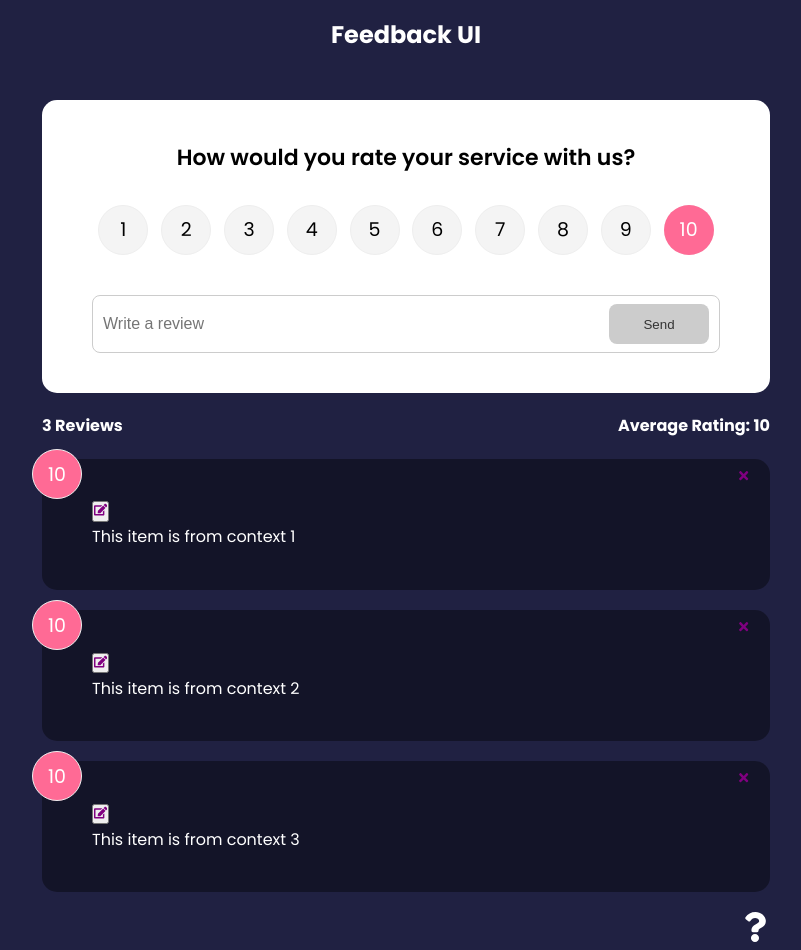
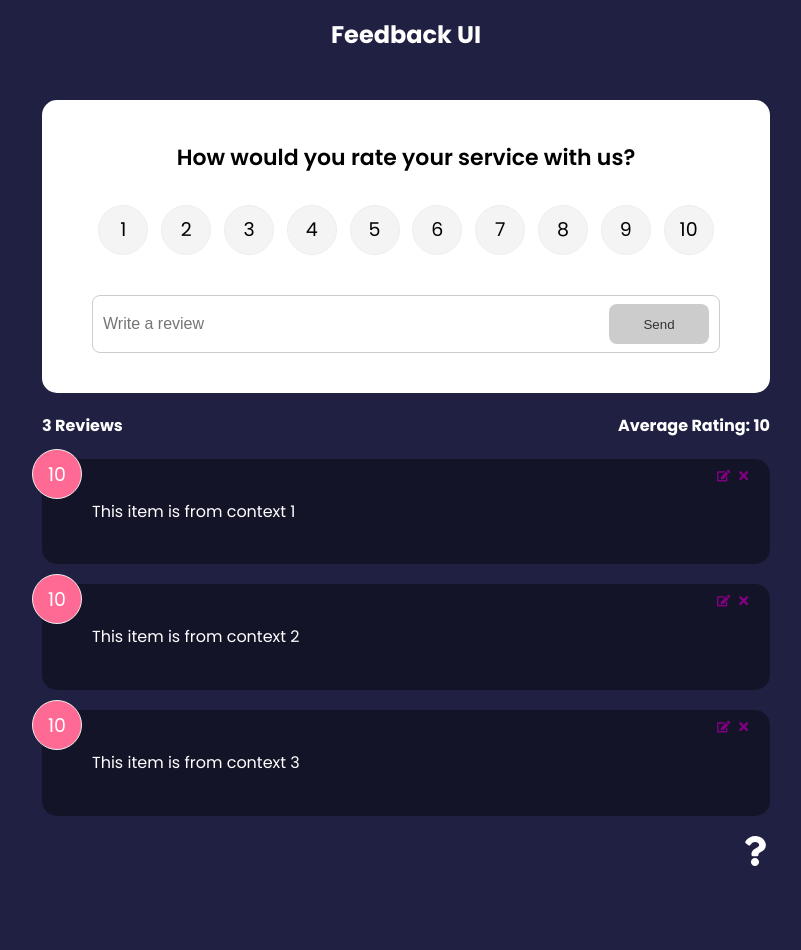
Before and after one commit to ediaz13/my-feedback-app, a React (Create React App) app: page / in a window 1280 px wide. Shown: the whole page, without its empty margins (234-1035 px from the left). After the commit the page ends 873 px from the top, so only its background shows below. Built offline with nearby package versions, Linux system fonts and the light colour scheme.

Commit message:
34. Side Effects With useEffect

```diff
--- a/src/components/FeedbackForm.jsx
+++ b/src/components/FeedbackForm.jsx
@@ -1,4 +1,4 @@
-import { useState, useContext } from 'react'
+import { useState, useContext, useEffect } from 'react'
 import React from 'react'
 import Card from './shared/Card'
 import Button from './shared/Button';
@@ -6,11 +6,21 @@
 import FeedbackContext from '../context/FeedbackContext';
 
 function FeedbackForm() {
-    const {addFeedback} = useContext(FeedbackContext)
     const [text, setText] = useState('');
     const [rating, setRating] = useState(10);
     const [btnDisabled, setBtnDisabled] = useState(true);
     const [message, setMessage] = useState('');
+
+    const {addFeedback, feedbackEdit} = useContext(FeedbackContext)
+
+    useEffect(() => {
+        console.log('Hello')
+        if (feedbackEdit.edit === true) {
+            setBtnDisabled(false)
+            setText(feedbackEdit.item.text)
+            setRating(feedbackEdit.item.rating)
+        }
+    }, [feedbackEdit])
 
     const handleTextChange = (e) => {
         if (text === '') {
--- a/src/components/FeedbackItem.jsx
+++ b/src/components/FeedbackItem.jsx
@@ -15,7 +15,7 @@
         <FaTimes color='purple'/>
       </button>
       <button onClick={() => editFeedback(item)}
-      className="edi">
+      className="edit">
         <FaEdit color='purple'/>
       </button>
 
--- a/src/components/FeedbackStats.jsx
+++ b/src/components/FeedbackStats.jsx
@@ -21,8 +21,4 @@
   )
 }
 
-FeedbackStats.propTypes = {
-  feedback: PropTypes.array.isRequired,
-}
-
- export default FeedbackStats;
+export default FeedbackStats
--- a/src/components/RatingSelect.jsx
+++ b/src/components/RatingSelect.jsx
@@ -1,8 +1,15 @@
 import React from 'react'
-import { useState } from 'react'
+import { useState, useContext, useEffect } from 'react'
+import FeedbackContext from '../context/FeedbackContext'
 
 function RatingSelect({select}) {
     const [selected, setSelected] = useState(10)
+
+    const {feedbackEdit} = useContext(FeedbackContext)
+
+    useEffect(() => {
+        setSelected(feedbackEdit.item.rating)
+    }, [feedbackEdit])
 
     const handleChange = (e) => {
         setSelected(+e.currentTarget.value)
--- a/src/context/FeedbackContext.js
+++ b/src/context/FeedbackContext.js
@@ -22,7 +22,7 @@
         }
     ])
 
-    const [FeedbackEdit, setFeedbackEdit] = useState({
+    const [feedbackEdit, setFeedbackEdit] = useState({
         item: {},
         edit: false
     })
@@ -40,19 +40,20 @@
     };
 
 
-    //Set item to updated
-    const editFeedback = (item) => {
-        setFeedback({
-            item,
-            edit:true
-        })
-      };
+  // Set item to be updated
+  const editFeedback = (item) => {
+    setFeedbackEdit({
+      item,
+      edit: true,
+    })
+  }
 
     return <FeedbackContext.Provider value={{
         feedback,
         deleteFeedback,
         addFeedback,
         editFeedback,
+        feedbackEdit,
     }}>
         {children}
     </FeedbackContext.Provider>
```
